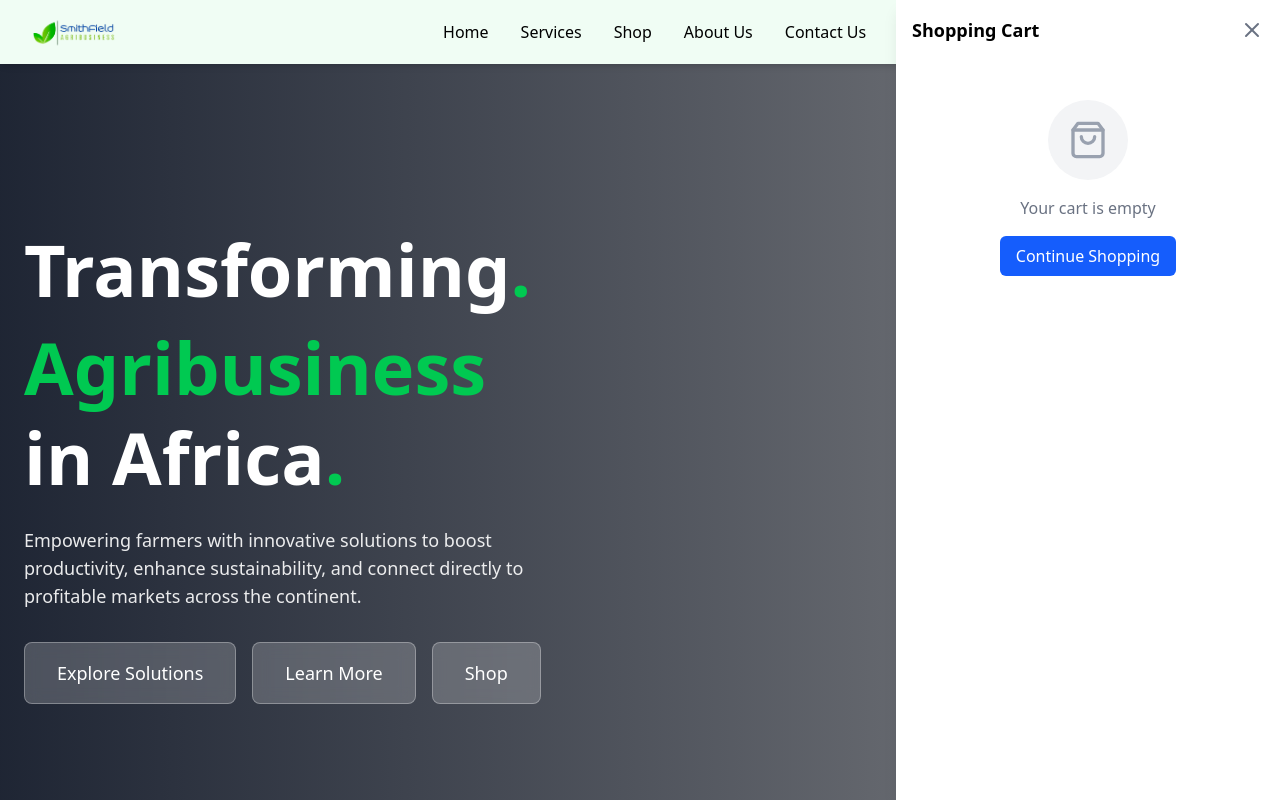
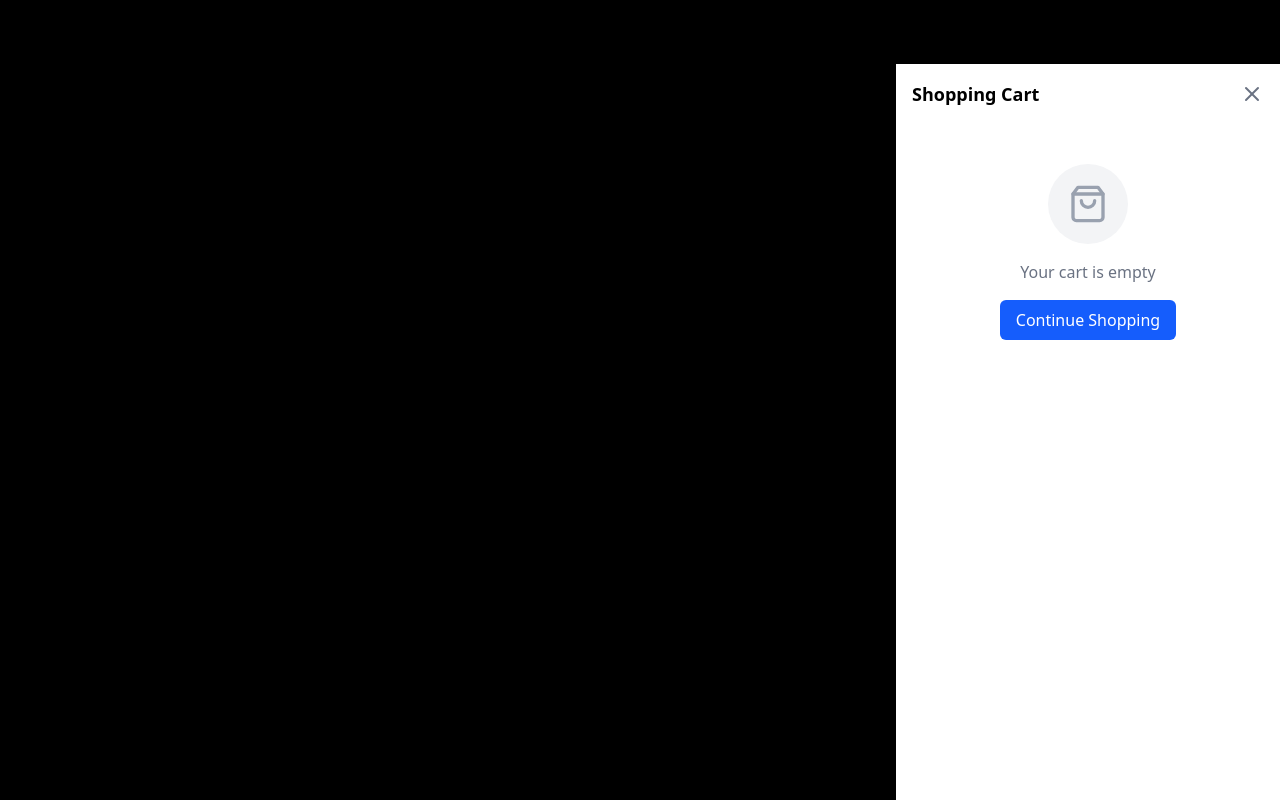
Before and after one commit to Mest-Dev-Nexus/SmithField, a React (Vite) app: page / in a window 1280 px wide. Both pictures are taken after a click on the button "Shopping cart". Shown: the top 800 px of the page. Built offline with nearby package versions, Linux system fonts and the light colour scheme.

Commit message:
shopcart

```diff
--- a/src/assets/components/Cart/ShopCart.jsx
+++ b/src/assets/components/Cart/ShopCart.jsx
@@ -9,6 +9,8 @@ const ShopCart = () => {
   const { cartItems, setCartItems, isCartOpen, toggleCart, updateCartQuantity, getCartTotal } = useCart();
   const { getBtnColor } = useUI();
   const { triggerCheckoutLogin, closeModal } = useModals();
+
+   if (!isCartOpen) return null;
 
   // State for checkout
   const [isCheckoutOpen, setIsCheckoutOpen] = React.useState(false);
@@ -59,7 +61,17 @@ const ShopCart = () => {
   if (!isCartOpen) return null;
 
   return (
-    <div className="fixed inset-y-0 right-0 w-full sm:w-96 bg-white shadow-lg z-40 transform transition-transform duration-300 ease-in-out overflow-auto">
+   <div>
+       {/* Blurred overlay */}
+       {isCartOpen && (
+        <div
+          className="fixed inset-0 bg-black bg-opacity-30 z-40"
+          onClick={toggleCart}
+        />
+      )}
+
+    <div className="fixed top-16 right-0 bottom-0 w-full sm:w-96 bg-white shadow-lg z-40 overflow-auto">
+
       <div className="p-4">
         {isCheckoutOpen ? (
           <Checkout
@@ -175,6 +187,7 @@ const ShopCart = () => {
         )}
       </div>
     </div>
+   </div>
   );
 };
 
--- a/src/assets/components/Navbar.jsx
+++ b/src/assets/components/Navbar.jsx
@@ -7,8 +7,7 @@ import ShopCart from "../components/Cart/ShopCart";
 
 const Navbar = () => {
   const [isMenuOpen, setIsMenuOpen] = useState(false);
-  const { isCartOpen, toggleCart, cartCount } = useCart(); // Get cart state from context
-
+  const { isCartOpen, toggleCart, cartCount } = useCart();
   const toggleMenu = () => {
     setIsMenuOpen(!isMenuOpen);
   };
```
